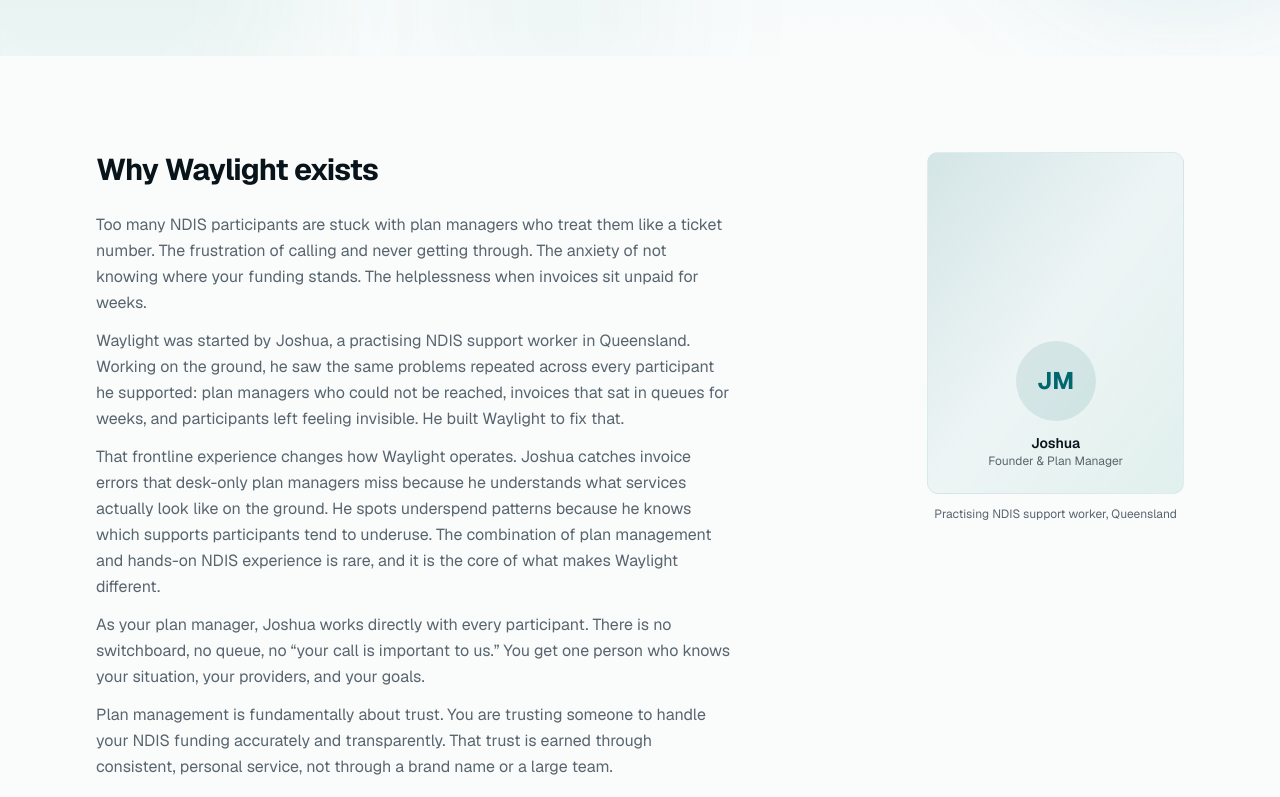
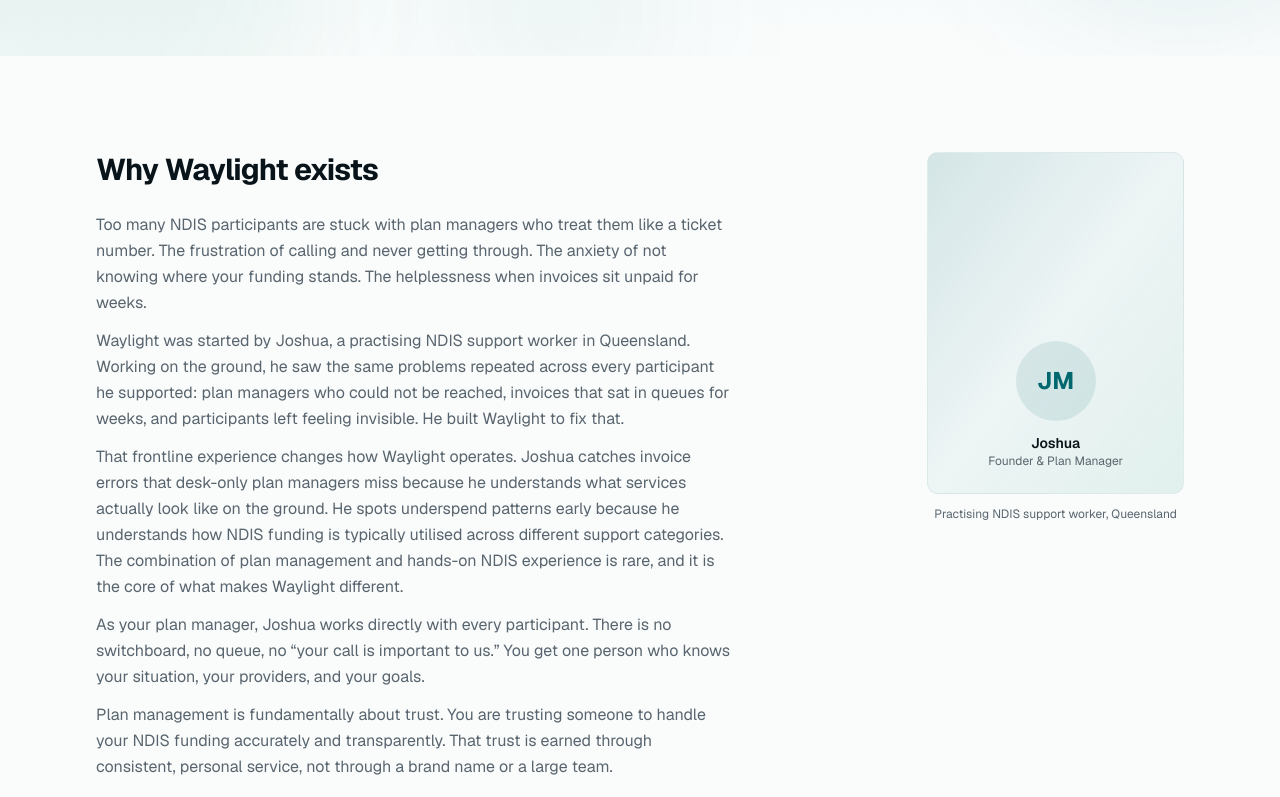
Before and after one commit to j0shinator24/waylight-website, a Next.js app: page /about in a window 1280 px wide. Shown: the part 365-1162 px from the top of the page. Built offline with nearby package versions, Linux system fonts and the light colour scheme.

Commit message:
Auto-sync: 2026-04-05 23:09:18

```diff
--- a/src/app/about/page.tsx
+++ b/src/app/about/page.tsx
@@ -58,8 +58,9 @@
                   That frontline experience changes how Waylight operates. Joshua
                   catches invoice errors that desk-only plan managers miss because
                   he understands what services actually look like on the ground. He
-                  spots underspend patterns because he knows which supports
-                  participants tend to underuse. The combination of plan management
+                  spots underspend patterns early because he understands how
+                  NDIS funding is typically utilised across different support
+                  categories. The combination of plan management
                   and hands-on NDIS experience is rare, and it is the core of what
                   makes Waylight different.
                 </p>
--- a/src/app/page.tsx
+++ b/src/app/page.tsx
@@ -421,6 +421,9 @@
               plan managers miss because we understand what services actually look
               like on the ground.
             </p>
+            <p className="dark-reveal mt-3 text-sm font-handwritten text-primary/50">
+              (yes, even at 2am)
+            </p>
             <Link href="/about">
               <Button variant="outline" size="lg" className="mt-8">
                 Read our story
--- a/src/components/layout/footer.tsx
+++ b/src/components/layout/footer.tsx
@@ -83,6 +83,10 @@
 
         <Separator className="my-8" />
 
+        <p className="dark-reveal text-center text-[11px] font-handwritten text-primary/40 mb-4">
+          Even in the dark, we&apos;re still here.
+        </p>
+
         <div className="flex flex-col sm:flex-row items-center justify-between gap-4 text-xs text-muted-foreground">
           <p>{BUSINESS.legalName} | ABN {BUSINESS.abn}</p>
           <p>NDIS Plan Management | Queensland, Australia</p>
```
